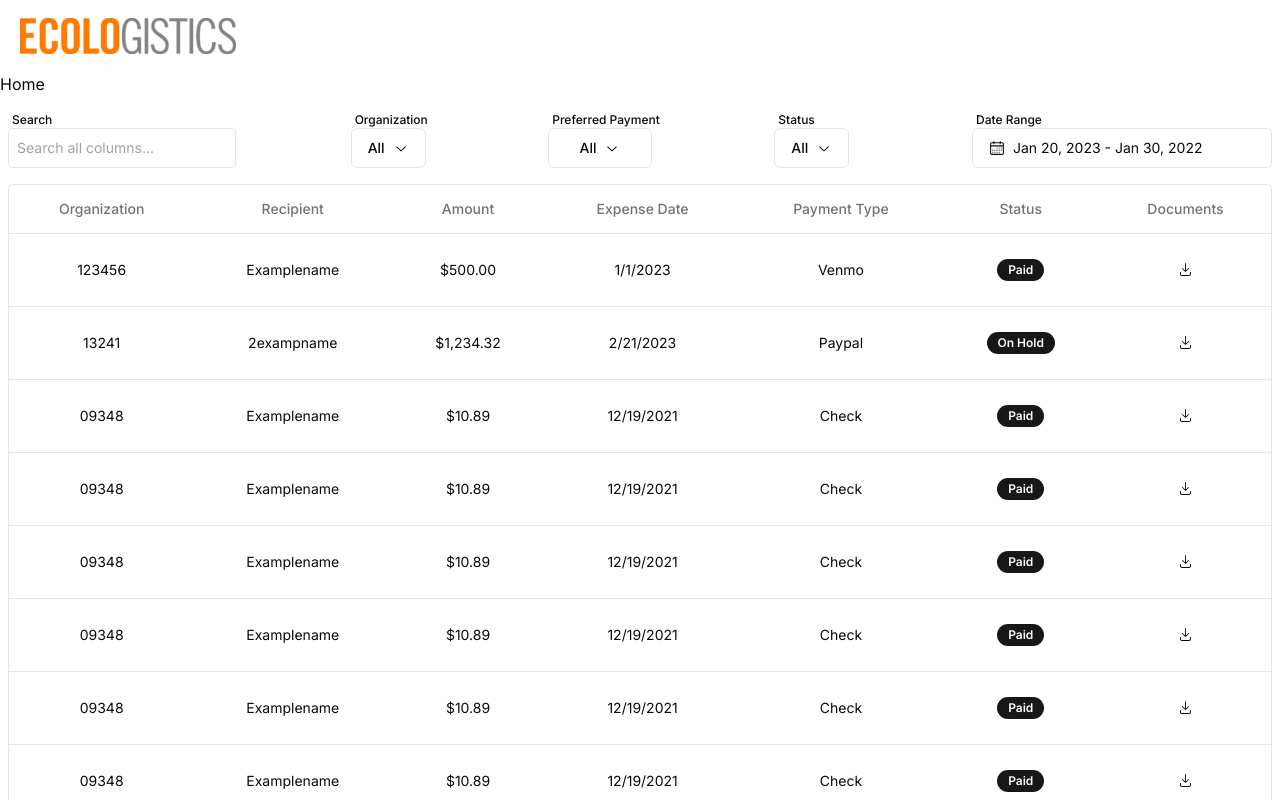
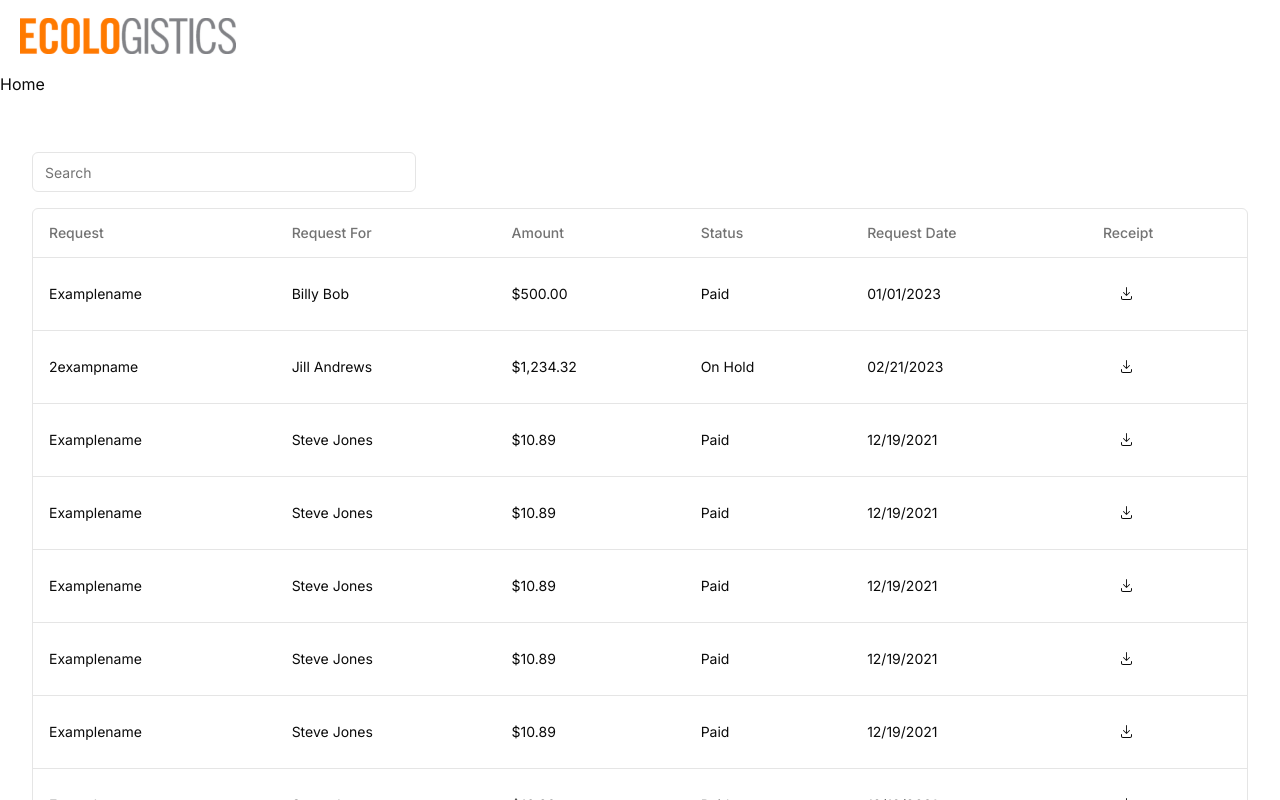
Before and after one commit to hack4impact-calpoly/ecologistics-portal, a Next.js app: page / in a window 1280 px wide. Shown: the top 800 px of the page. Built offline with nearby package versions, Linux system fonts and the light colour scheme.

Commit message:
merge and clean up

```diff
--- a/src/app/page.tsx
+++ b/src/app/page.tsx
@@ -2,13 +2,15 @@ import { Button } from "@/components/ui/button";
 import Link from "next/link";
 import { UserButton } from "@clerk/nextjs";
 import ReimbursementRequestsTable from "@/components/reimbursement-table/table";
+import SponsorTable from "@/components/sponsor-table/sponsor-table";
 
 export default function Home() {
   return (
     <main>
       <UserButton afterSignOutUrl="/"></UserButton>
       <h1>Home</h1>
-      <ReimbursementRequestsTable />
+      {/* <ReimbursementRequestsTable /> */}
+      <SponsorTable />
     </main>
   );
 }
--- a/src/components/reimbursement-table/fake-data.tsx
+++ /dev/null
@@ -1,108 +0,0 @@
-import { Reimbursement } from "./column-def";
-
-export const data: Reimbursement[] = [
-  {
-    organization: "123456",
-    reportName: "examplename",
-    recipientName: "Billy Bob",
-    recipientEmail: "billybob@gmail.com",
-    transactionDate: new Date("2023-01-01"),
-    amount: 500,
-    paymentMethod: "Venmo",
-    purpose: "Reimbursement for cultural booth event",
-    receiptLink: "www.google.com",
-    status: "Paid",
-    documents: "",
-  },
-  {
-    organization: "13241",
-    reportName: "2exampname",
-    recipientName: "Jill Andrews",
-    recipientEmail: "jillandrews@gmail.com",
-    transactionDate: new Date("2023-02-21"),
-    amount: 1234.32,
-    paymentMethod: "Paypal",
-    purpose: "Reimbursement for lunch catering",
-    receiptLink: "www.google.com",
-    status: "On Hold",
-    documents: "",
-  },
-  {
-    organization: "09348",
-    reportName: "examplename",
-    recipientName: "Steve Jones",
-    recipientEmail: "steve@yahoo.com",
-    transactionDate: new Date("2021-12-19"),
-    amount: 10.89,
-    paymentMethod: "Check",
-    purpose: "Reimbursement for craft materials",
-    receiptLink: "www.google.com",
-    status: "Paid",
-    documents: "",
-  },
-  {
-    organization: "09348",
-    reportName: "examplename",
-    recipientName: "Steve Jones",
-    recipientEmail: "steve@yahoo.com",
-    transactionDate: new Date("2021-12-19"),
-    amount: 10.89,
-    paymentMethod: "Check",
-    purpose: "Reimbursement for craft materials",
-    receiptLink: "www.google.com",
-    status: "Paid",
-    documents: "",
-  },
-  {
-    organization: "09348",
-    reportName: "examplename",
-    recipientName: "Steve Jones",
-    recipientEmail: "steve@yahoo.com",
-    transactionDate: new Date("2021-12-19"),
-    amount: 10.89,
-    paymentMethod: "Check",
-    purpose: "Reimbursement for craft materials",
-    receiptLink: "www.google.com",
-    status: "Paid",
-    documents: "",
-  },
-  {
-    organization: "09348",
-    reportName: "examplename",
-    recipientName: "Steve Jones",
-    recipientEmail: "steve@yahoo.com",
-    transactionDate: new Date("2021-12-19"),
-    amount: 10.89,
-    paymentMethod: "Check",
-    purpose: "Reimbursement for craft materials",
-    receiptLink: "www.google.com",
-    status: "Paid",
-    documents: "",
-  },
-  {
-    organization: "09348",
-    reportName: "examplename",
-    recipientName: "Steve Jones",
-    recipientEmail: "steve@yahoo.com",
-    transactionDate: new Date("2021-12-19"),
-    amount: 10.89,
-    paymentMethod: "Check",
-    purpose: "Reimbursement for craft materials",
-    receiptLink: "www.google.com",
-    status: "Paid",
-    documents: "",
-  },
-  {
-    organization: "09348",
-    reportName: "examplename",
-    recipientName: "Steve Jones",
-    recipientEmail: "steve@yahoo.com",
-    transactionDate: new Date("2021-12-19"),
-    amount: 10.89,
-    paymentMethod: "Check",
-    purpose: "Reimbursement for craft materials",
-    receiptLink: "www.google.com",
-    status: "Paid",
-    documents: "",
-  },
-];
--- a/src/components/reimbursement-table/table.tsx
+++ b/src/components/reimbursement-table/table.tsx
@@ -27,7 +27,7 @@ import { DebouncedInput } from "../ui/custom/debounced-input";
 import { Label } from "../ui/label";
 import TableColumnFilterDropdown from "../ui/custom/table-column-filter-dropdown";
 import { columns } from "./column-def";
-import { data } from "./fake-data";
+import { data } from "@/utils/mock-data";
 
 export default function ReimbursementRequestsTable() {
   const [sorting, setSorting] = React.useState<SortingState>([]);
--- a/src/components/sponsor-table/columns.tsx
+++ b/src/components/sponsor-table/columns.tsx
@@ -1,5 +1,3 @@
-"use client";
-
 import { ColumnDef } from "@tanstack/react-table";
 import { DownloadIcon } from "@radix-ui/react-icons";
 import { Button } from "@/components/ui/button";
--- a/src/components/sponsor-table/sponsor-table.tsx
+++ b/src/components/sponsor-table/sponsor-table.tsx
@@ -2,7 +2,7 @@
 
 import { columns } from "./columns";
 import { DataTable } from "@/components/sponsor-table/data-table";
-import { data } from "./mock-data";
+import { data } from "@/utils/mock-data";
 
 export default function SponsorTable() {
   return (
```
Also changed, not shown: src/components/reimbursement-table/column-def.tsx (+1 -14 lines), src/utils/mock-data.tsx (renamed from src/components/sponsor-table/mock-data.tsx), 1 other file (tests, documents, lock files or other folders).
